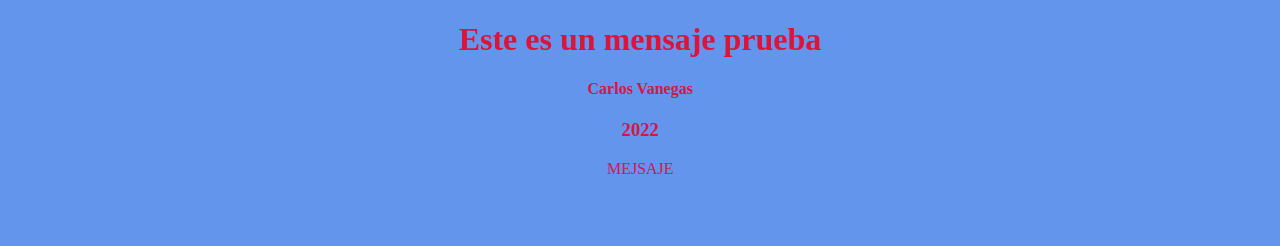
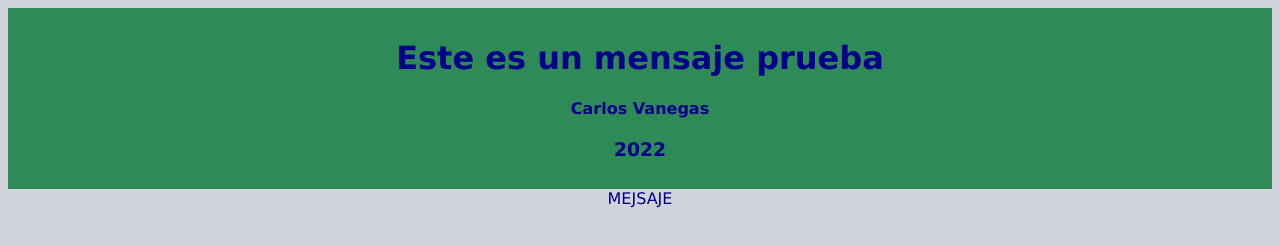
Before and after one commit to cvanegaspl/prueba_git, a plain HTML site: page index.html in a window 1280 px wide. Drawn offline with Linux system fonts and the light colour scheme.

Commit message:
cambio en background

```diff
--- a/css/style.css
+++ b/css/style.css
@@ -1,5 +1,12 @@
 body{
-    background-color: cornflowerblue;
-    color: crimson;
+    background-color: rgb(208, 211, 218);
+    color:darkblue;
     text-align: center;
+    font-family: 'Lucida Sans', 'Lucida Sans Regular', 'Lucida Grande', 'Lucida Sans Unicode', Geneva, Verdana, sans-serif;
 }
+
+
+.container{
+     background-color:seagreen;
+     padding: 10px;
+}
```
